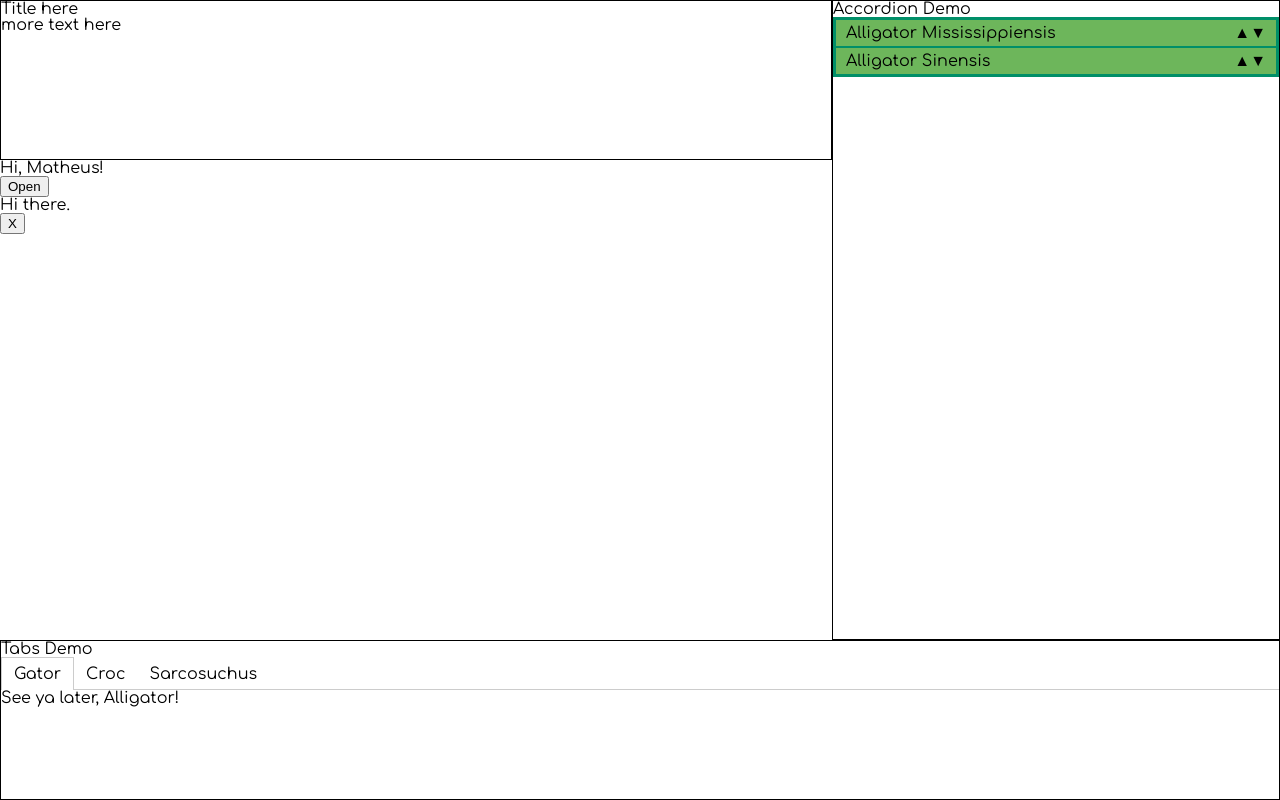
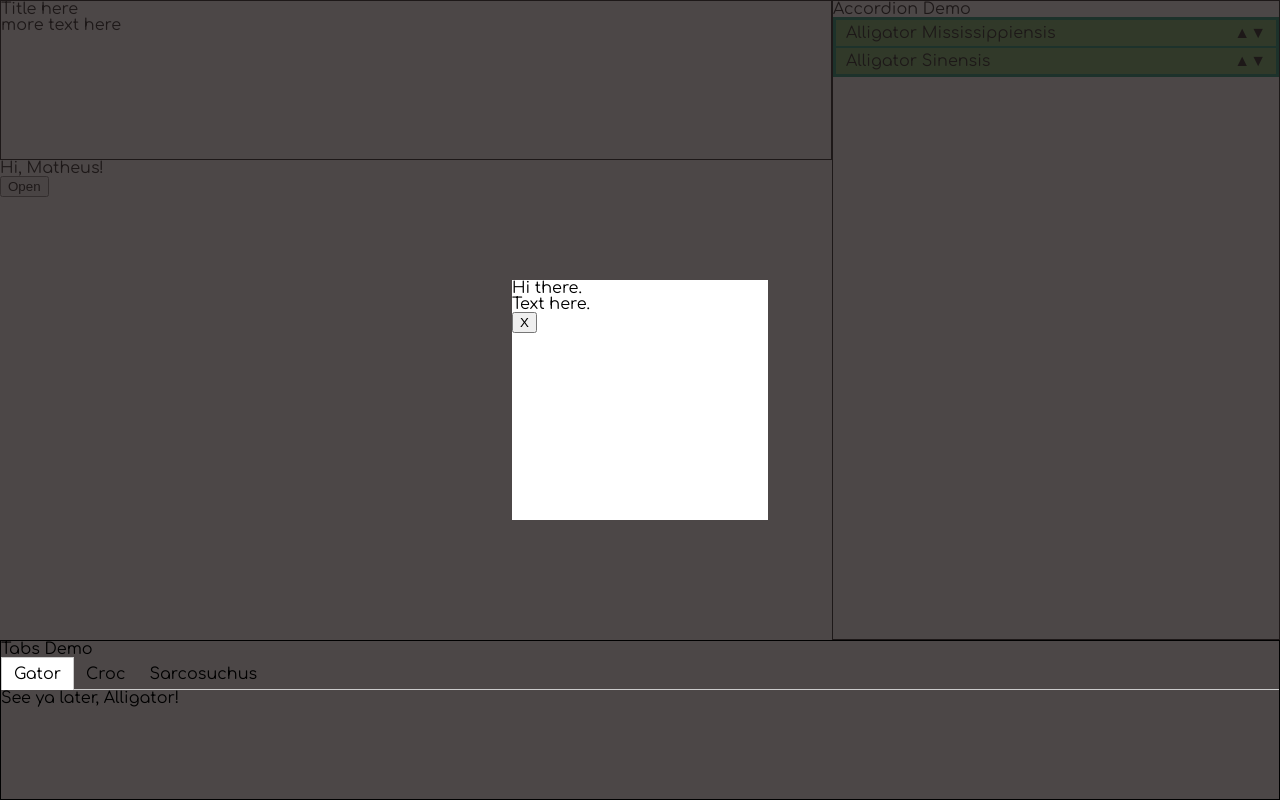
Before and after one commit to mmn92/ReactApp, a React (Create React App) app: page / in a window 1280 px wide. Both pictures are taken after a click on the button "Open". Built offline with nearby package versions, Linux system fonts and the light colour scheme.

Commit message:
finish modal component

```diff
--- a/src/App.js
+++ b/src/App.js
@@ -22,9 +22,13 @@ class App extends Component {
 
   componentDidMount() {}
 
-  handleOpen() {}
+  handleOpen() {
+    this.setState({ isOpen: true });
+  }
 
-  handleClose() {}
+  handleClose() {
+    this.setState({ isOpen: false });
+  }
 
   render() {
     return (
@@ -63,7 +67,10 @@ class App extends Component {
         <nav>
           <Display name="Matheus" />
           <button onClick={this.handleOpen}> Open </button>
-          <Modal isOpen={this.state.isOpen}>Hi there.</Modal>
+          <Modal isOpen={this.state.isOpen} handleClose={this.handleClose}>
+            <p>Hi there.</p>
+            <p>Text here.</p>
+          </Modal>
         </nav>
         <footer>
           <h1>Tabs Demo</h1>
--- a/src/components/Modal/index.js
+++ b/src/components/Modal/index.js
@@ -4,11 +4,14 @@ export const Modal = props => {
   let className = "modal__card";
 
   if (props.isOpen) className += " modal__card--open";
+  else className += " modal__card--closed";
 
   return (
     <div className={className}>
-      <div className="modal__data">{props.children}</div>
-      <button onClick={props.handleClose}> X </button>
+      <div className="modal__wrapper">
+        <div className="modal__data">{props.children}</div>
+        <button onClick={props.handleClose}> X </button>
+      </div>
     </div>
   );
 };
--- a/src/index.css
+++ b/src/index.css
@@ -54,3 +54,30 @@ footer {
   border: solid #ccc;
   border-width: 1px 1px 0 1px;
 }
+
+.modal__card {
+  background: rgba(36, 30, 30, 0.815);
+  position: fixed;
+  top: 0;
+  left: 0;
+  width: 100%;
+  height: 100%;
+}
+
+.modal__wrapper {
+  position: fixed;
+  background: white;
+  top: 50%;
+  left: 50%;
+  width: 20%;
+  height: 30%;
+  transform: translate(-50%, -50%);
+}
+
+.modal__card--closed {
+  display: none;
+}
+
+.modal__card--open {
+  display: block;
+}
```
